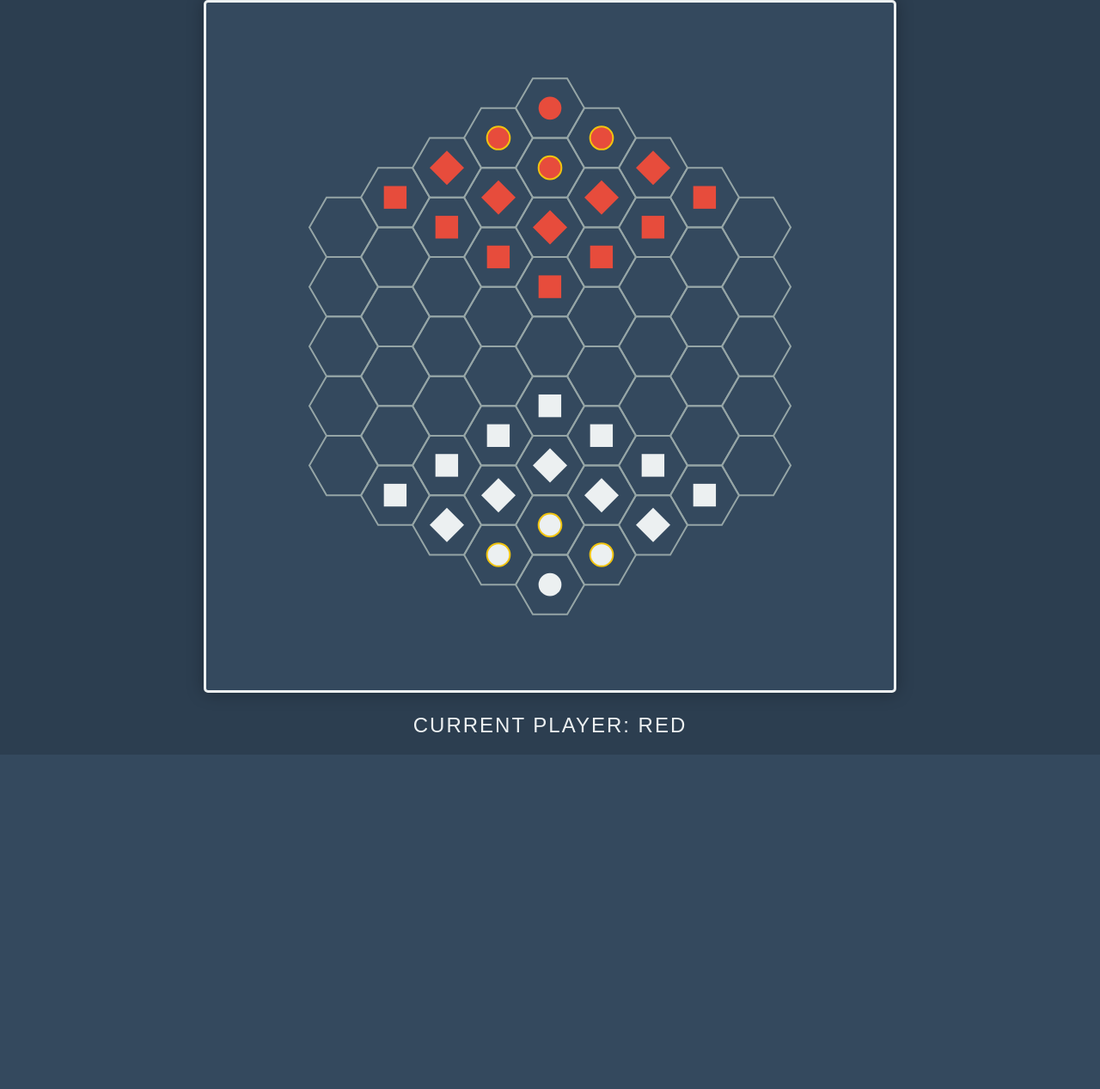
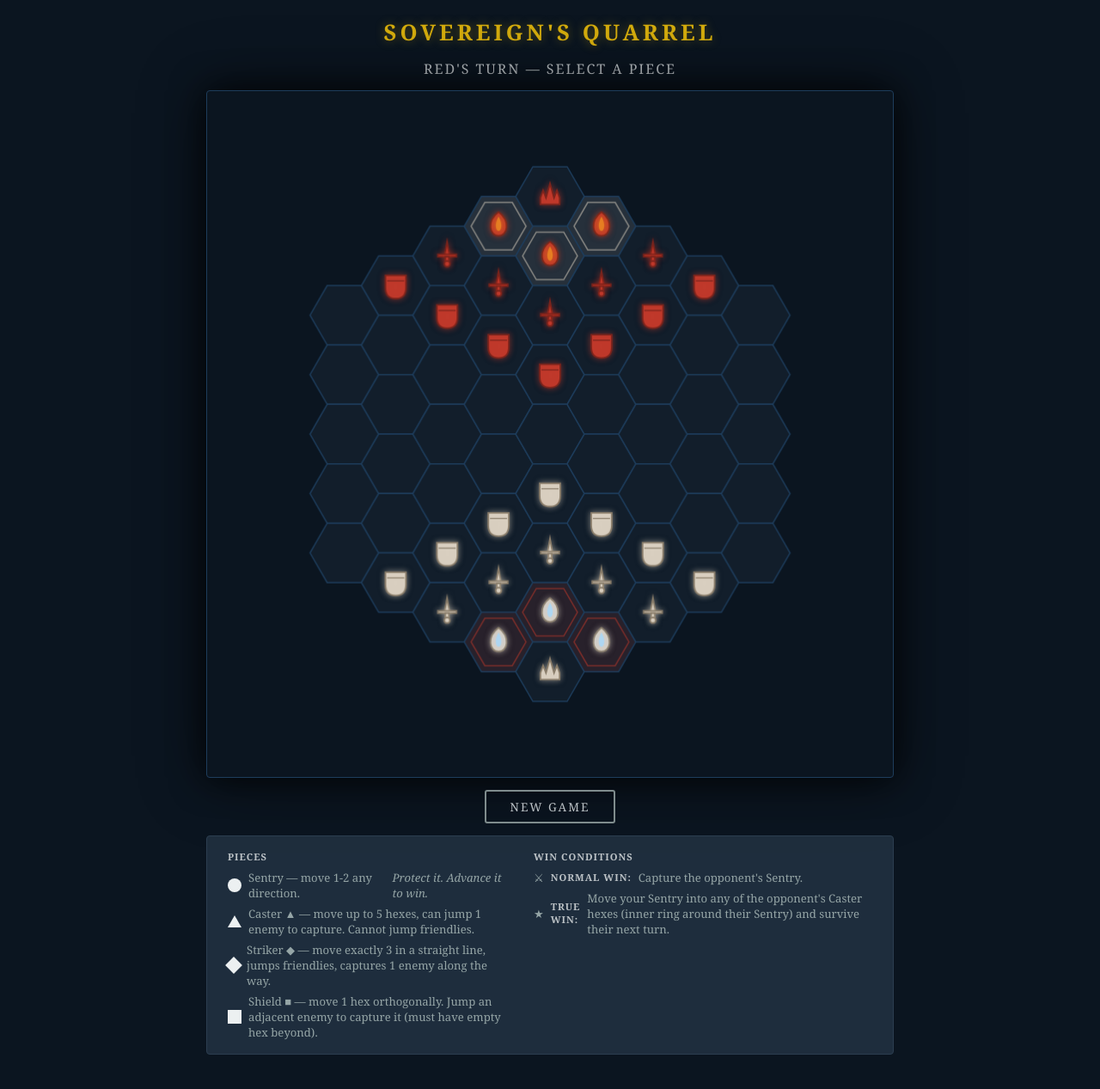
Before and after one commit to Victor-Pierobon/sovereign-quarrel, a Flask app: page / in a window 1280 px wide. Shown: the whole page at 86% size. Before the commit the page ends 878 px from the top, so only its background shows below. Run offline with Flask 2, Linux system fonts and the light colour scheme.

Commit message:
functional game, still working on the looks

```diff
--- a/app.py
+++ b/app.py
@@ -10,26 +10,57 @@ def index():
 
 @app.route("/get_board", methods=["GET"])
 def get_board():
-    # Convert tuple keys to strings and include tiles
     tiles = [f"{x},{y},{z}" for (x, y, z) in game_state.grid.tiles]
     pieces = {
         f"{x},{y},{z}": piece
         for (x, y, z), piece in game_state.grid.pieces.items()
     }
+    hold_hexes = {
+        player: [f"{h[0]},{h[1]},{h[2]}" for h in hexes]
+        for player, hexes in game_state.hold_hexes.items()
+    }
     return jsonify({
         "tiles": tiles,
-        "pieces": pieces
+        "pieces": pieces,
+        "current_player": game_state.current_player,
+        "winner": game_state.win_condition,
+        "hold_hexes": hold_hexes,
+        "pending_true_win": game_state.pending_true_win,
     })
 
 @app.route("/move", methods=["POST"])
 def handle_move():
     data = request.json
-    result = game_state.handle_move(
-        data["piece_type"],
-        tuple(data["start_hex"]),
-        tuple(data["target_hex"])
-    )
+    if not data:
+        return jsonify({"success": False, "message": "No data provided"}), 400
+
+    start = data.get("start_hex")
+    target = data.get("target_hex")
+    if not start or not target or len(start) != 3 or len(target) != 3:
+        return jsonify({"success": False, "message": "Invalid hex coordinates"}), 400
+
+    if game_state.win_condition:
+        return jsonify({"success": False, "message": "Game is already over"}), 400
+
+    result = game_state.handle_move(start, target)
     return jsonify(result)
+
+@app.route("/valid_moves", methods=["POST"])
+def valid_moves():
+    data = request.json
+    if not data:
+        return jsonify({"moves": []}), 400
+    start = data.get("start_hex")
+    if not start or len(start) != 3:
+        return jsonify({"moves": []}), 400
+    moves = game_state.get_valid_moves(start)
+    return jsonify({"moves": moves})
+
+@app.route("/reset", methods=["POST"])
+def reset():
+    global game_state
+    game_state = GameState()
+    return jsonify({"success": True})
 
 if __name__ == "__main__":
     app.run(debug=True)
--- a/game/grid.py
+++ b/game/grid.py
@@ -44,8 +44,9 @@ def cube_linedraw(start, end):
         results.append((round(x), round(y), round(z)))
     return results
 
-def is_orthogonal(start, end):  # <-- ADD THIS FUNCTION
+def is_orthogonal(start, end):
     dx = end[0] - start[0]
     dy = end[1] - start[1]
     dz = end[2] - start[2]
-    return (abs(dx) == abs(dy)) or (abs(dy) == abs(dz)) or (abs(dz) == abs(dx))
+    # In cube coordinates, a move is orthogonal when exactly one axis is unchanged
+    return dx == 0 or dy == 0 or dz == 0
--- a/static/css/style.css
+++ b/static/css/style.css
@@ -1,31 +1,128 @@
+* { box-sizing: border-box; margin: 0; padding: 0; }
+
 body {
-    margin: 0;
-    padding: 0;
-    background: #2c3e50;
+    background: #0b1520;
     display: flex;
     justify-content: center;
-    align-items: center;
+    align-items: flex-start;
     min-height: 100vh;
-    font-family: Arial, sans-serif;
+    font-family: 'Georgia', serif;
+    color: #ecf0f1;
+    padding: 20px 0 40px;
 }
 
 #game-container {
-    text-align: center;
+    display: flex;
+    flex-direction: column;
+    align-items: center;
+    gap: 14px;
+}
+
+#title {
+    font-size: 1.6em;
+    letter-spacing: 4px;
+    text-transform: uppercase;
+    color: #d4ac0d;
+    text-shadow: 0 0 12px rgba(212, 172, 13, 0.4);
+}
+
+#status {
+    font-size: 1em;
+    letter-spacing: 2px;
+    text-transform: uppercase;
+    color: #bdc3c7;
+    min-height: 1.4em;
 }
 
 #gameCanvas {
     width: 800px;
     height: 800px;
-    border: 3px solid #ecf0f1;
-    background: #34495e;
-    border-radius: 5px;
-    box-shadow: 0 0 20px rgba(0,0,0,0.3);
+    border: 1px solid #1e3d5c;
+    background: #0b1520;
+    border-radius: 4px;
+    box-shadow: 0 0 40px rgba(0, 0, 0, 0.8), 0 0 80px rgba(0, 0, 0, 0.4);
+    cursor: pointer;
 }
 
-#status {
-    color: #ecf0f1;
-    font-size: 1.5em;
-    margin: 20px 0;
+#resetBtn {
+    padding: 8px 28px;
+    background: transparent;
+    border: 2px solid #7f8c8d;
+    color: #bdc3c7;
+    font-family: inherit;
+    font-size: 0.85em;
+    letter-spacing: 2px;
     text-transform: uppercase;
-    letter-spacing: 2px;
+    cursor: pointer;
+    border-radius: 3px;
+    transition: border-color 0.2s, color 0.2s;
 }
+
+#resetBtn:hover {
+    border-color: #d4ac0d;
+    color: #d4ac0d;
+}
+
+#legend {
+    display: flex;
+    gap: 32px;
+    max-width: 800px;
+    background: rgba(44, 62, 80, 0.6);
+    border: 1px solid #2c3e50;
+    border-radius: 4px;
+    padding: 16px 24px;
+    font-size: 0.82em;
+    color: #95a5a6;
+}
+
+.legend-section {
+    display: flex;
+    flex-direction: column;
+    gap: 6px;
+}
+
+.legend-section strong {
+    color: #bdc3c7;
+    letter-spacing: 1px;
+    text-transform: uppercase;
+    font-size: 0.85em;
+    margin-bottom: 2px;
+}
+
+.legend-row {
+    display: flex;
+    align-items: center;
+    gap: 8px;
+}
+
+.legend-icon {
+    display: inline-block;
+    width: 16px;
+    height: 16px;
+    flex-shrink: 0;
+    background: #ecf0f1;
+    border-radius: 50%;
+}
+
+.legend-icon.caster {
+    background: transparent;
+    border-left: 8px solid transparent;
+    border-right: 8px solid transparent;
+    border-bottom: 14px solid #ecf0f1;
+    border-radius: 0;
+    height: 14px;
+}
+
+.legend-icon.striker {
+    background: transparent;
+    border-radius: 0;
+    width: 14px;
+    height: 14px;
+    transform: rotate(45deg);
+    background: #ecf0f1;
+}
+
+.legend-icon.shield {
+    background: #ecf0f1;
+    border-radius: 0;
+}
--- a/static/js/game.js
+++ b/static/js/game.js
@@ -3,137 +3,371 @@ const ctx = canvas.getContext('2d');
 const HEX_SIZE = 40;
 const ORIGIN_X = canvas.width / 2;
 const ORIGIN_Y = canvas.height / 2;
+
 let selectedPiece = null;
+let boardData = null;
+let validMoves = new Set();
+
+// ── Coordinate helpers ──────────────────────────────────────────────────────
 
 function cubeToPixel(x, y, z) {
     return {
-        x: ORIGIN_X + HEX_SIZE * (3/2 * x),
-        y: ORIGIN_Y + HEX_SIZE * (Math.sqrt(3)/2 * x + Math.sqrt(3) * y)
+        x: ORIGIN_X + HEX_SIZE * (3 / 2 * x),
+        y: ORIGIN_Y + HEX_SIZE * (Math.sqrt(3) / 2 * x + Math.sqrt(3) * y)
     };
 }
 
-function drawHex(x, y, z) {
-    const center = cubeToPixel(x, y, z);
-    ctx.beginPath();
-    for(let i = 0; i < 6; i++) {
-        const angle = Math.PI/3 * i;
-        const xPos = center.x + HEX_SIZE * Math.cos(angle);
-        const yPos = center.y + HEX_SIZE * Math.sin(angle);
-        ctx.lineTo(xPos, yPos);
-    }
-    ctx.closePath();
-    ctx.strokeStyle = "#95a5a6";
-    ctx.lineWidth = 2;
-    ctx.stroke();
-}
-
 function cubeRound(x, y, z) {
-    let rx = Math.round(x);
-    let ry = Math.round(y);
-    let rz = Math.round(z);
-
-    const xDiff = Math.abs(rx - x);
-    const yDiff = Math.abs(ry - y);
-    const zDiff = Math.abs(rz - z);
-
-    if (xDiff > yDiff && xDiff > zDiff) rx = -ry - rz;
-    else if (yDiff > zDiff) ry = -rx - rz;
+    let rx = Math.round(x), ry = Math.round(y), rz = Math.round(z);
+    const xd = Math.abs(rx - x), yd = Math.abs(ry - y), zd = Math.abs(rz - z);
+    if (xd > yd && xd > zd) rx = -ry - rz;
+    else if (yd > zd) ry = -rx - rz;
     else rz = -rx - ry;
-
     return [rx, ry, rz];
 }
 
 function pixelToCube(x, y) {
-    const mouseX = x - ORIGIN_X;
-    const mouseY = y - ORIGIN_Y;
-    const q = (mouseX * (2/3)) / HEX_SIZE;
-    const r = (-mouseX/3 + mouseY/Math.sqrt(3)) / HEX_SIZE;
-    return cubeRound(q, -q - r, r);
+    const mx = x - ORIGIN_X;
+    const my = y - ORIGIN_Y;
+    const q = (mx * (2 / 3)) / HEX_SIZE;
+    const r = (-mx / 3 + my / Math.sqrt(3)) / HEX_SIZE;
+    return cubeRound(q, r, -q - r);
 }
+
+// ── Drawing primitives ──────────────────────────────────────────────────────
+
+function hexPath(center, size = HEX_SIZE) {
+    ctx.beginPath();
+    for (let i = 0; i < 6; i++) {
+        const angle = Math.PI / 3 * i;
+        ctx.lineTo(center.x + size * Math.cos(angle), center.y + size * Math.sin(angle));
+    }
+    ctx.closePath();
+}
+
+// ── Piece drawing ───────────────────────────────────────────────────────────
 
 function drawPiece(x, y, z, piece) {
     const center = cubeToPixel(x, y, z);
-    ctx.fillStyle = piece.owner === "Red" ? "#e74c3c" : "#ecf0f1";
+    const isRed  = piece.owner === "Red";
+    const fill   = isRed ? "#c0392b" : "#d9cfc0";
+    const stroke = isRed ? "#7b241c" : "#8a7d6a";
+    const glow   = isRed ? "rgba(192,57,43,0.55)" : "rgba(217,207,192,0.5)";
 
-    switch(piece.type) {
-        case 'Sentry':
+    ctx.save();
+    ctx.fillStyle   = fill;
+    ctx.strokeStyle = stroke;
+    ctx.lineWidth   = 1.8;
+    ctx.shadowColor = glow;
+    ctx.shadowBlur  = 7;
+
+    switch (piece.type) {
+
+        case 'Sentry': {
+            // Three-toothed crown
+            const w = HEX_SIZE * 0.28;
+            const bandBot = center.y + HEX_SIZE * 0.23;
+            const bandTop = center.y + HEX_SIZE * 0.04;
+            const sideY   = center.y - HEX_SIZE * 0.18;
+            const centerY = center.y - HEX_SIZE * 0.38;
+
             ctx.beginPath();
-            ctx.arc(center.x, center.y, HEX_SIZE/3, 0, Math.PI*2);
+            ctx.moveTo(center.x - w,        bandBot);
+            ctx.lineTo(center.x + w,        bandBot);
+            ctx.lineTo(center.x + w,        bandTop);
+            ctx.lineTo(center.x + w * 0.72, sideY);
+            ctx.lineTo(center.x + w * 0.42, bandTop);
+            ctx.lineTo(center.x,            centerY);
+            ctx.lineTo(center.x - w * 0.42, bandTop);
+            ctx.lineTo(center.x - w * 0.72, sideY);
+            ctx.lineTo(center.x - w,        bandTop);
+            ctx.closePath();
+            ctx.fill();
+            ctx.stroke();
+            break;
+        }
+
+        case 'Caster': {
+            // Teardrop flame with inner highlight
+            const tipY  = center.y - HEX_SIZE * 0.42;
+            const baseY = center.y + HEX_SIZE * 0.28;
+            const fw    = HEX_SIZE * 0.27;
+
+            ctx.beginPath();
+            ctx.moveTo(center.x, tipY);
+            ctx.bezierCurveTo(
+                center.x + fw * 1.3, center.y - HEX_SIZE * 0.15,
+                center.x + fw,       baseY,
+                center.x,            baseY
+            );
+            ctx.bezierCurveTo(
+                center.x - fw,       baseY,
+                center.x - fw * 1.3, center.y - HEX_SIZE * 0.15,
+                center.x,            tipY
+            );
+            ctx.fill();
+            ctx.stroke();
+
+            // Inner flame highlight
+            ctx.shadowBlur = 10;
+            ctx.shadowColor = isRed ? "rgba(243,156,18,0.8)" : "rgba(180,210,255,0.8)";
+            ctx.fillStyle   = isRed ? "#e67e22" : "#aed6f1";
+            const iw = fw * 0.48;
+            const itip = tipY + HEX_SIZE * 0.14;
+            const ibase = baseY - HEX_SIZE * 0.14;
+            ctx.beginPath();
+            ctx.moveTo(center.x, itip);
+            ctx.bezierCurveTo(
+                center.x + iw, center.y - HEX_SIZE * 0.05,
+                center.x + iw * 0.6, ibase,
+                center.x,            ibase
+            );
+            ctx.bezierCurveTo(
+                center.x - iw * 0.6, ibase,
+                center.x - iw, center.y - HEX_SIZE * 0.05,
+                center.x,            itip
+            );
             ctx.fill();
             break;
-        case 'Shield':
-            ctx.fillRect(center.x - HEX_SIZE/3, center.y - HEX_SIZE/3, HEX_SIZE*0.66, HEX_SIZE*0.66);
-            break;
-        case 'Striker':
+        }
+
+        case 'Striker': {
+            // Sword: pointed blade, cross-guard, handle, pommel
+            const tipY   = center.y - HEX_SIZE * 0.42;
+            const guardY = center.y - HEX_SIZE * 0.01;
+            const bw     = HEX_SIZE * 0.072;
+            const gw     = HEX_SIZE * 0.27;
+            const gh     = HEX_SIZE * 0.065;
+            const hw     = HEX_SIZE * 0.052;
+            const hh     = HEX_SIZE * 0.21;
+
+            // Blade
             ctx.beginPath();
-            ctx.moveTo(center.x + HEX_SIZE/2, center.y);
-            ctx.lineTo(center.x, center.y + HEX_SIZE/2);
-            ctx.lineTo(center.x - HEX_SIZE/2, center.y);
-            ctx.lineTo(center.x, center.y - HEX_SIZE/2);
+            ctx.moveTo(center.x,      tipY);
+            ctx.lineTo(center.x + bw, guardY);
+            ctx.lineTo(center.x - bw, guardY);
             ctx.closePath();
             ctx.fill();
+            ctx.stroke();
+
+            // Cross-guard
+            ctx.beginPath();
+            ctx.rect(center.x - gw, guardY - gh / 2, gw * 2, gh);
+            ctx.fill();
+            ctx.stroke();
+
+            // Handle
+            ctx.beginPath();
+            ctx.rect(center.x - hw, guardY + gh / 2, hw * 2, hh);
+            ctx.fill();
+            ctx.stroke();
+
+            // Pommel
+            ctx.beginPath();
+            ctx.arc(center.x, guardY + gh / 2 + hh, hw * 1.6, 0, Math.PI * 2);
+            ctx.fill();
+            ctx.stroke();
             break;
-        case 'Caster':
+        }
+
+        case 'Shield': {
+            // Heraldic shield: flat top, straight sides, curved bottom to a point
+            const sw   = HEX_SIZE * 0.30;
+            const topY = center.y - HEX_SIZE * 0.30;
+            const midY = center.y + HEX_SIZE * 0.06;
+            const botY = center.y + HEX_SIZE * 0.38;
+
             ctx.beginPath();
-            ctx.arc(center.x, center.y, HEX_SIZE/3, 0, Math.PI*2);
+            ctx.moveTo(center.x - sw, topY);
+            ctx.lineTo(center.x + sw, topY);
+            ctx.lineTo(center.x + sw, midY);
+            ctx.quadraticCurveTo(center.x + sw, botY, center.x, botY);
+            ctx.quadraticCurveTo(center.x - sw, botY, center.x - sw, midY);
+            ctx.closePath();
             ctx.fill();
-            ctx.strokeStyle = "#f1c40f";
-            ctx.lineWidth = 2;
+            ctx.stroke();
+
+            // Emblem line across the shield top third
+            ctx.strokeStyle = stroke;
+            ctx.lineWidth = 1.2;
+            ctx.shadowBlur = 0;
+            const divY = topY + (midY - topY) * 0.45;
+            ctx.beginPath();
+            ctx.moveTo(center.x - sw + 2, divY);
+            ctx.lineTo(center.x + sw - 2, divY);
             ctx.stroke();
             break;
         }
     }
 
-function drawBoard() {
-    fetch('/get_board')
-        .then(response => response.json())
-        .then(data => {
+    ctx.restore();
+}
+
+// ── Status bar ──────────────────────────────────────────────────────────────
+
+function updateStatus(data) {
+    const el = document.getElementById('status');
+    if (!el) return;
+    if (data.winner) {
+        el.textContent = `★  ${data.winner} wins!  ★`;
+    } else if (data.pending_true_win) {
+        const defender = data.current_player;
+        el.textContent = `⚠  ${data.pending_true_win}'s Sentry is in the inner ring! ${defender} must capture it or lose!`;
+    } else if (selectedPiece) {
+        el.textContent = `${data.current_player}'s turn — choose destination  (click piece again to cancel)`;
+    } else {
+        el.textContent = `${data.current_player}'s turn — select a piece`;
+    }
+}
+
+// ── Board rendering ─────────────────────────────────────────────────────────
+
+function renderBoard(data) {
     ctx.clearRect(0, 0, canvas.width, canvas.height);
+
+    const holdHexes  = data.hold_hexes || {};
+    const whiteHolds = new Set(holdHexes["White"] || []);
+    const redHolds   = new Set(holdHexes["Red"]   || []);
+    const selKey     = selectedPiece ? selectedPiece.coords.join(',') : null;
 
     data.tiles.forEach(hexStr => {
         const [x, y, z] = hexStr.split(',').map(Number);
-                drawHex(x, y, z);
+        const center = cubeToPixel(x, y, z);
+
+        // ── Base hex fill ──
+        hexPath(center);
+        ctx.fillStyle = "#121e2b";
+        ctx.fill();
+
+        // ── Tint layers ──
+        if (whiteHolds.has(hexStr)) {
+            hexPath(center);
+            ctx.fillStyle = "rgba(217,207,192,0.10)";
+            ctx.fill();
+        }
+        if (redHolds.has(hexStr)) {
+            hexPath(center);
+            ctx.fillStyle = "rgba(192,57,43,0.12)";
+            ctx.fill();
+        }
+        if (hexStr === selKey) {
+            hexPath(center);
+            ctx.fillStyle = "rgba(212,172,13,0.30)";
+            ctx.fill();
+        }
+        if (validMoves.has(hexStr)) {
+            hexPath(center);
+            ctx.fillStyle = data.pieces[hexStr]
+                ? "rgba(192,57,43,0.38)"
+                : "rgba(39,174,96,0.28)";
+            ctx.fill();
+        }
+
+        // ── Hex border ──
+        hexPath(center);
+        ctx.strokeStyle = "#1e3d5c";
+        ctx.lineWidth = 1.5;
+        ctx.stroke();
+
+        // ── Hold hex inner ring marker ──
+        if (whiteHolds.has(hexStr) || redHolds.has(hexStr)) {
+            const ringColor = whiteHolds.has(hexStr)
+                ? "rgba(217,207,192,0.55)"
+                : "rgba(192,57,43,0.55)";
+            hexPath(center, HEX_SIZE * 0.8);
+            ctx.strokeStyle = ringColor;
+            ctx.lineWidth = 1.5;
+            ctx.stroke();
+        }
     });
 
+    // ── Pieces drawn on top ──
     Object.entries(data.pieces).forEach(([coords, piece]) => {
         const [x, y, z] = coords.split(',').map(Number);
         drawPiece(x, y, z, piece);
     });
+
+    updateStatus(data);
+}
+
+// ── Server helpers ──────────────────────────────────────────────────────────
+
+async function selectPiece(coords, pieceData) {
+    selectedPiece = { coords, type: pieceData.type };
+    validMoves = new Set();
+    renderBoard(boardData);
+
+    const res = await fetch('/valid_moves', {
+        method: 'POST',
+        headers: { 'Content-Type': 'application/json' },
+        body: JSON.stringify({ start_hex: coords })
+    });
+    const result = await res.json();
+    validMoves = new Set(result.moves.map(m => m.join(',')));
+    renderBoard(boardData);
+}
+
+function drawBoard() {
+    fetch('/get_board')
+        .then(r => r.json())
+        .then(data => {
+            boardData = data;
+            renderBoard(data);
         });
 }
 
+// ── Input handling ──────────────────────────────────────────────────────────
+
 canvas.addEventListener('click', async (e) => {
-    const rect = canvas.getBoundingClientRect();
-    const x = e.clientX - rect.left;
-    const y = e.clientY - rect.top;
+    if (boardData && boardData.winner) return;
 
+    const rect   = canvas.getBoundingClientRect();
+    const scaleX = canvas.width  / rect.width;
+    const scaleY = canvas.height / rect.height;
+    const x = (e.clientX - rect.left) * scaleX;
+    const y = (e.clientY - rect.top)  * scaleY;
     const [q, r, s] = pixelToCube(x, y);
+    const coordStr  = `${q},${r},${s}`;
 
-    if(selectedPiece) {
-        const response = await fetch('/move', {
+    if (selectedPiece) {
+        if (coordStr === selectedPiece.coords.join(',')) {
+            selectedPiece = null;
+            validMoves = new Set();
+            renderBoard(boardData);
+            return;
+        }
+        if (boardData.pieces[coordStr] &&
+            boardData.pieces[coordStr].owner === boardData.current_player) {
+            await selectPiece([q, r, s], boardData.pieces[coordStr]);
+            return;
+        }
+        const res = await fetch('/move', {
             method: 'POST',
-            headers: {'Content-Type': 'application/json'},
-            body: JSON.stringify({
-                piece_type: selectedPiece.type,
-                start_hex: selectedPiece.coords,
-                target_hex: [q, r, s]
-            })
+            headers: { 'Content-Type': 'application/json' },
+            body: JSON.stringify({ start_hex: selectedPiece.coords, target_hex: [q, r, s] })
         });
-        const result = await response.json();
-        if(result.success) drawBoard();
+        const result = await res.json();
         selectedPiece = null;
+        validMoves = new Set();
+        if (result.success) {
+            drawBoard();
         } else {
-        const pieces = await fetch('/get_board').then(res => res.json());
-        const coordStr = `${q},${r},${s}`;
-
-        if(pieces.pieces[coordStr]) {
-            selectedPiece = {
-                coords: [q, r, s],
-                type: pieces.pieces[coordStr].type
-            };
+            renderBoard(boardData);
+        }
+    } else {
+        if (boardData && boardData.pieces[coordStr] &&
+            boardData.pieces[coordStr].owner === boardData.current_player) {
+            await selectPiece([q, r, s], boardData.pieces[coordStr]);
         }
     }
 });
 
+document.getElementById('resetBtn').addEventListener('click', () => {
+    fetch('/reset', { method: 'POST' }).then(() => {
+        selectedPiece = null;
+        validMoves = new Set();
         drawBoard();
-setInterval(drawBoard, 1000);
+    });
+});
+
+drawBoard();
--- a/templates/index.html
+++ b/templates/index.html
@@ -6,8 +6,24 @@
 </head>
 <body>
     <div id="game-container">
+        <h1 id="title">Sovereign's Quarrel</h1>
+        <div id="status">Red's turn — select a piece</div>
         <canvas id="gameCanvas" width="800" height="800"></canvas>
-        <div id="status">Current Player: Red</div>
+        <button id="resetBtn">New Game</button>
+        <div id="legend">
+            <div class="legend-section">
+                <strong>Pieces</strong>
+                <div class="legend-row"><span class="legend-icon sentry"></span> Sentry — move 1-2 any direction. <em>Protect it. Advance it to win.</em></div>
+                <div class="legend-row"><span class="legend-icon caster"></span> Caster ▲ — move up to 5 hexes, can jump 1 enemy to capture. Cannot jump friendlies.</div>
+                <div class="legend-row"><span class="legend-icon striker"></span> Striker ◆ — move exactly 3 in a straight line, jumps friendlies, captures 1 enemy along the way.</div>
+                <div class="legend-row"><span class="legend-icon shield"></span> Shield ■ — move 1 hex orthogonally. Jump an adjacent enemy to capture it (must have empty hex beyond).</div>
+            </div>
+            <div class="legend-section">
+                <strong>Win conditions</strong>
+                <div class="legend-row">⚔ <strong>Normal win:</strong> Capture the opponent's Sentry.</div>
+                <div class="legend-row">★ <strong>True win:</strong> Move your Sentry into any of the opponent's Caster hexes (inner ring around their Sentry) and survive their next turn.</div>
+            </div>
+        </div>
     </div>
     <script src="{{ url_for('static', filename='js/game.js') }}"></script>
 </body>
```
Also changed, not shown: game/game_state.py (+77 -29 lines), game/pieces.py (+25 -8 lines), .claude/settings.local.json (added). Lines whose indentation alone changed are shown as unchanged.
